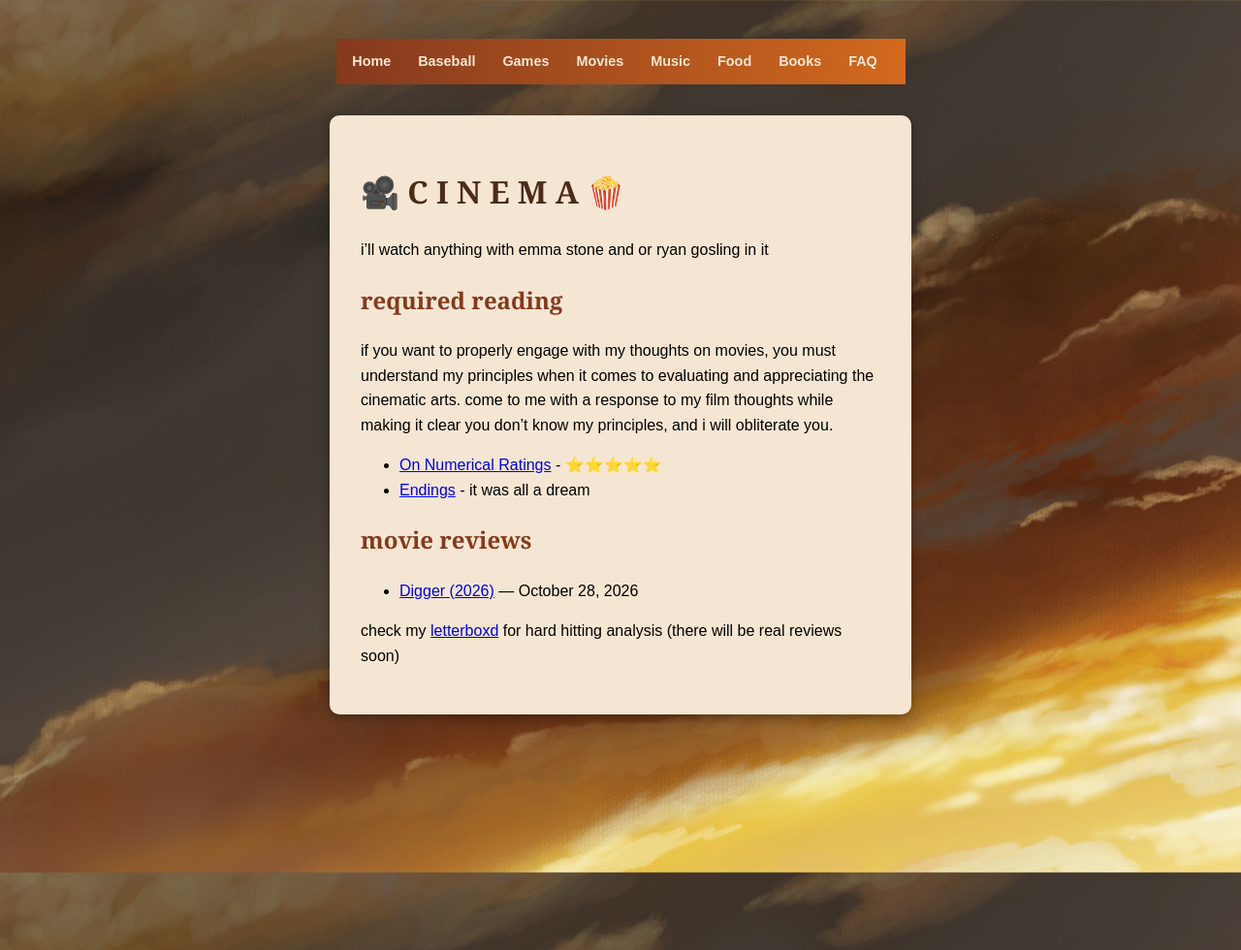
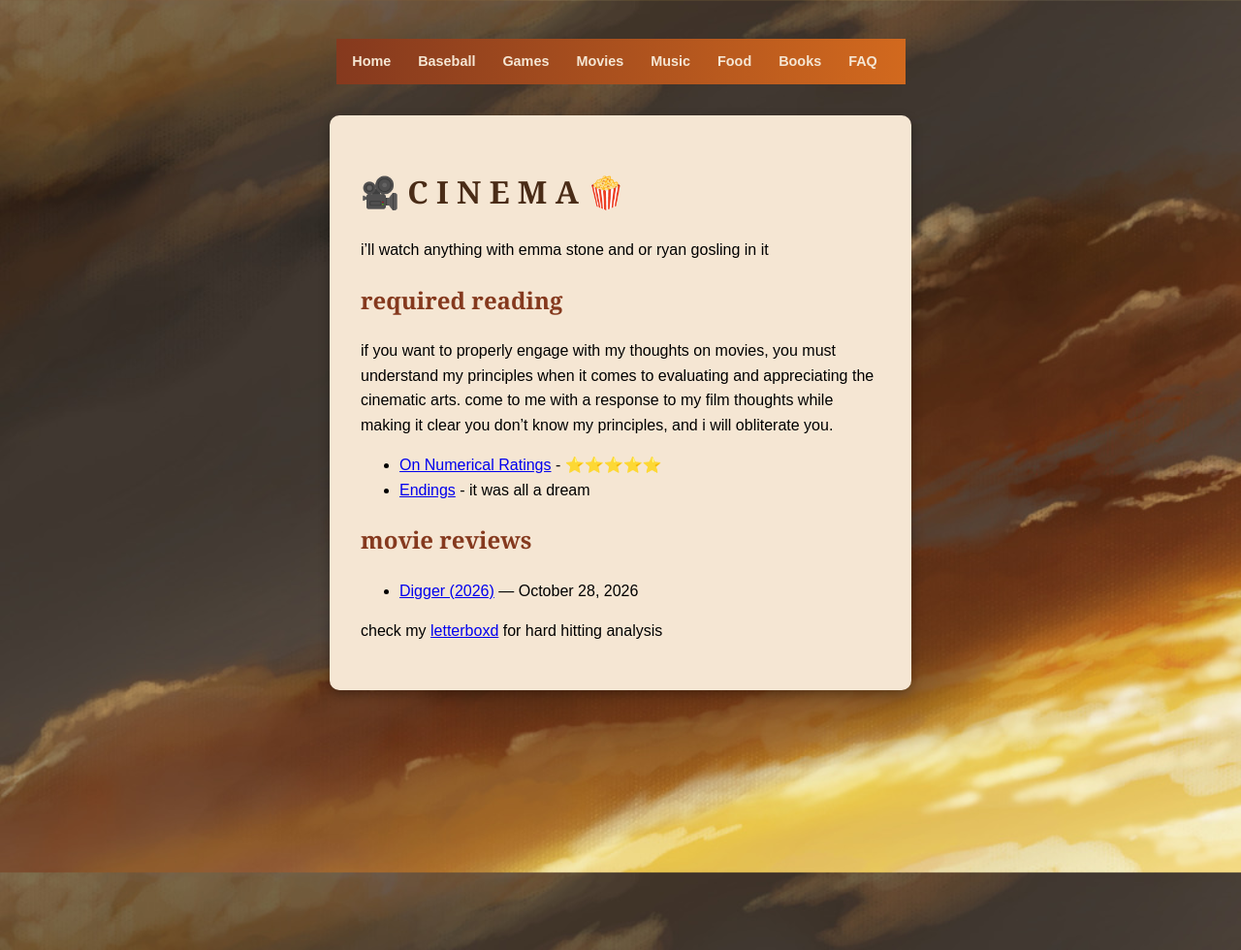
Before and after one commit to dzhou1337/dzhou1337.github.io, a Jekyll site: the page built from movies/index.md, in a window 1280 px wide. Shown: the whole page at 97% size. Built offline with Jekyll 4.4.1, drawn with Linux system fonts in a browser that asks for light colours.

Commit message:
removing letterboxd note

```diff
--- a/movies/index.md
+++ b/movies/index.md
@@ -26,4 +26,4 @@ if you want to properly engage with my thoughts on movies, you must understand m
 {% endfor %}
 </ul>
 
-check my [letterboxd](https://letterboxd.com/dookiemoto/) for hard hitting analysis (there will be real reviews soon)
+check my [letterboxd](https://letterboxd.com/dookiemoto/) for hard hitting analysis
```
